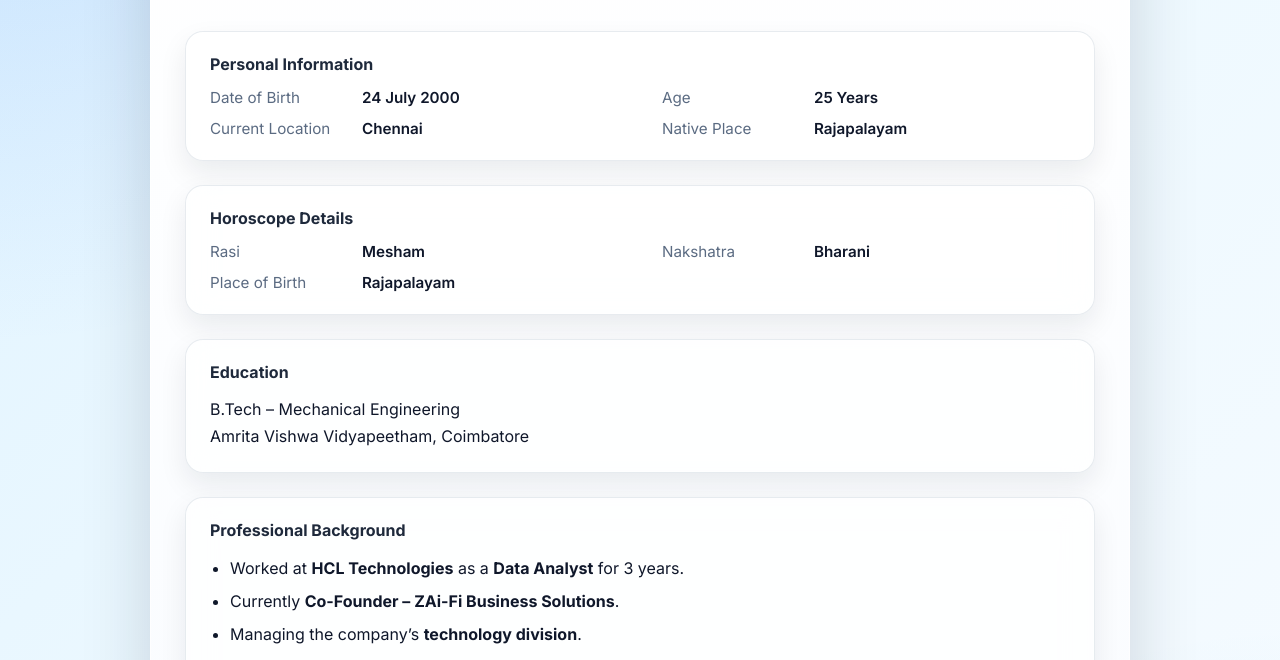
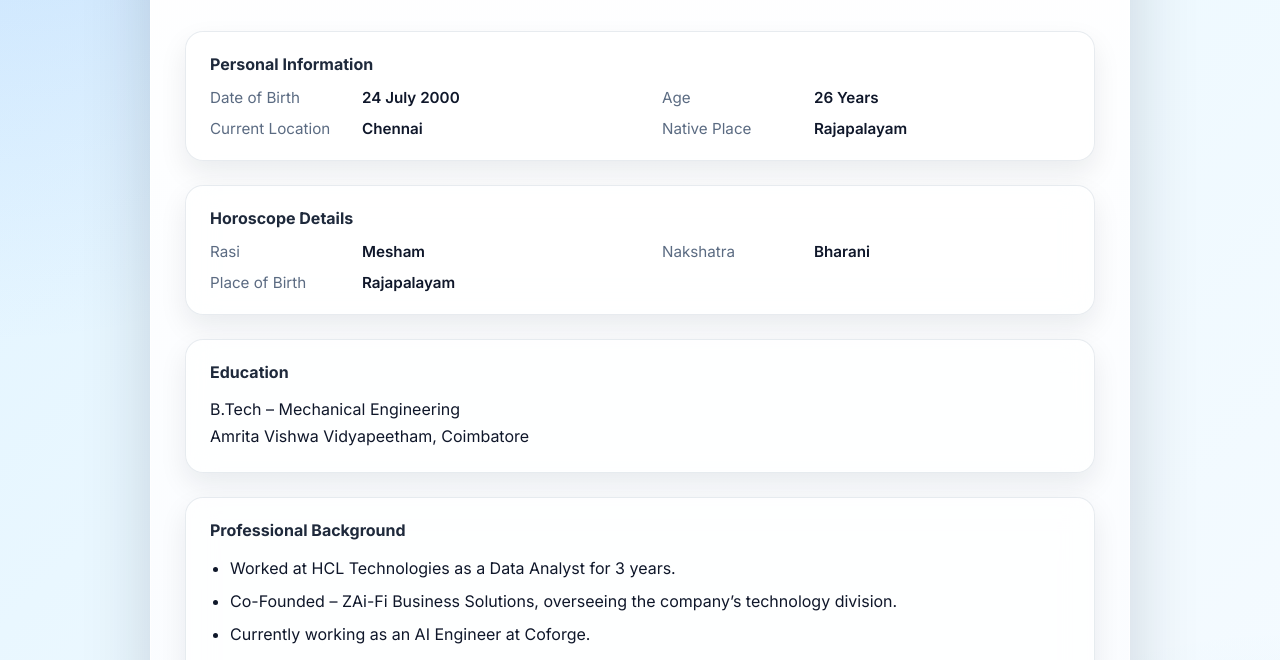
Before and after one commit to vishal-24-1/bio-data, a website: page index.html in a window 1280 px wide. Shown: the part 272-932 px from the top of the page. Drawn offline with Linux system fonts and the light colour scheme.

Commit message:
update1026

```diff
--- a/index.html
+++ b/index.html
@@ -402,7 +402,7 @@ body {
         <div class="section-title">Personal Information</div>
         <div class="grid details-grid">
           <div class="row"><div class="label">Date of Birth</div><div class="value">24 July 2000</div></div>
-          <div class="row"><div class="label">Age</div><div class="value">25 Years</div></div>
+          <div class="row"><div class="label">Age</div><div class="value">26 Years</div></div>
           <!-- <div class="row"><div class="label">Religion</div><div class="value">Hindu</div></div>
           <div class="row"><div class="label">Caste</div><div class="value">Rajus</div></div>
           <div class="row"><div class="label">Mother Tongue</div><div class="value">Telugu</div></div>
@@ -432,9 +432,9 @@ body {
       <section class="section">
         <div class="section-title">Professional Background</div>
         <ul class="list">
-          <li>Worked at <strong>HCL Technologies</strong> as a <strong>Data Analyst</strong> for 3 years.</li>
-          <li>Currently <strong>Co-Founder – ZAi-Fi Business Solutions</strong>.</li>
-          <li>Managing the company’s <strong>technology division</strong>.</li>
+          <li>Worked at HCL Technologies as a Data Analyst for 3 years.</li>
+          <li>Co-Founded – ZAi-Fi Business Solutions, overseeing the company’s technology division.</li>
+          <li>Currently working as an AI Engineer at Coforge.</li>
         </ul>
         <div class="career-note">Total Experience: ~4 Years</div>
       </section>
```
